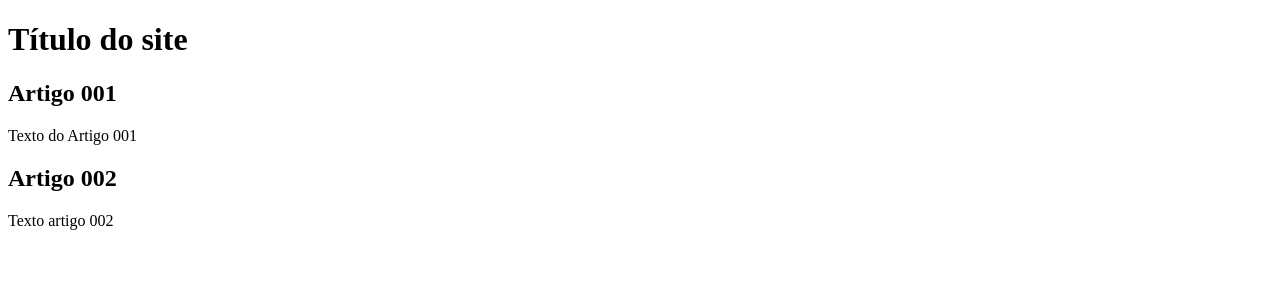
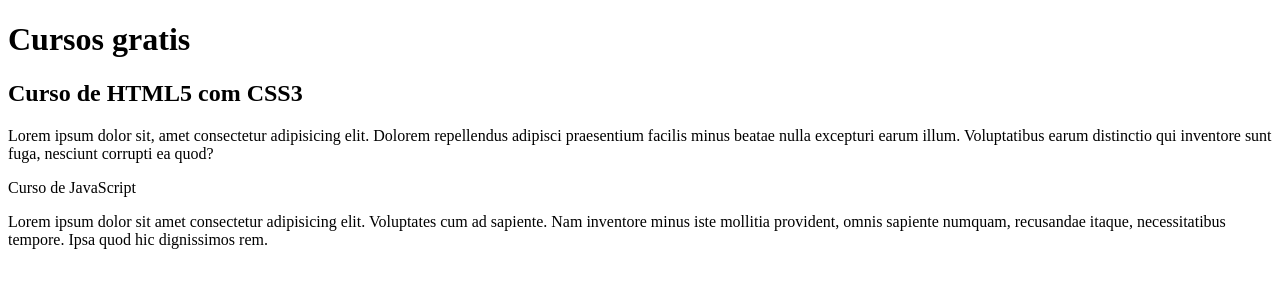
Before and after one commit to franciscocleiton/projeto-site, a plain HTML site: page index.html in a window 1280 px wide. Drawn offline with Linux system fonts and the light colour scheme.

Commit message:
Comecei a escrever o conteudo

```diff
--- a/index.html
+++ b/index.html
@@ -9,15 +9,14 @@
 <body>
     <main>
         <header>
-            <h1>Título do site</h1>
+            <h1>Cursos gratis</h1>
         </header>
         <article>
-            <h2>Artigo 001</h2>
-            <p>Texto do Artigo 001</p>
+            <h2>Curso de HTML5 com CSS3</h2>
+            <p>Lorem ipsum dolor sit, amet consectetur adipisicing elit. Dolorem repellendus adipisci praesentium facilis minus beatae nulla excepturi earum illum. Voluptatibus earum distinctio qui inventore sunt fuga, nesciunt corrupti ea quod?</p>
         </article>
-        <article>
-            <h2>Artigo 002</h2>
-            <p>Texto artigo 002</p>
+        <article>Curso de JavaScript</h2>
+            <p>Lorem ipsum dolor sit amet consectetur adipisicing elit. Voluptates cum ad sapiente. Nam inventore minus iste mollitia provident, omnis sapiente numquam, recusandae itaque, necessitatibus tempore. Ipsa quod hic dignissimos rem.</p>
         </article>
     </main>
 </body>
```
